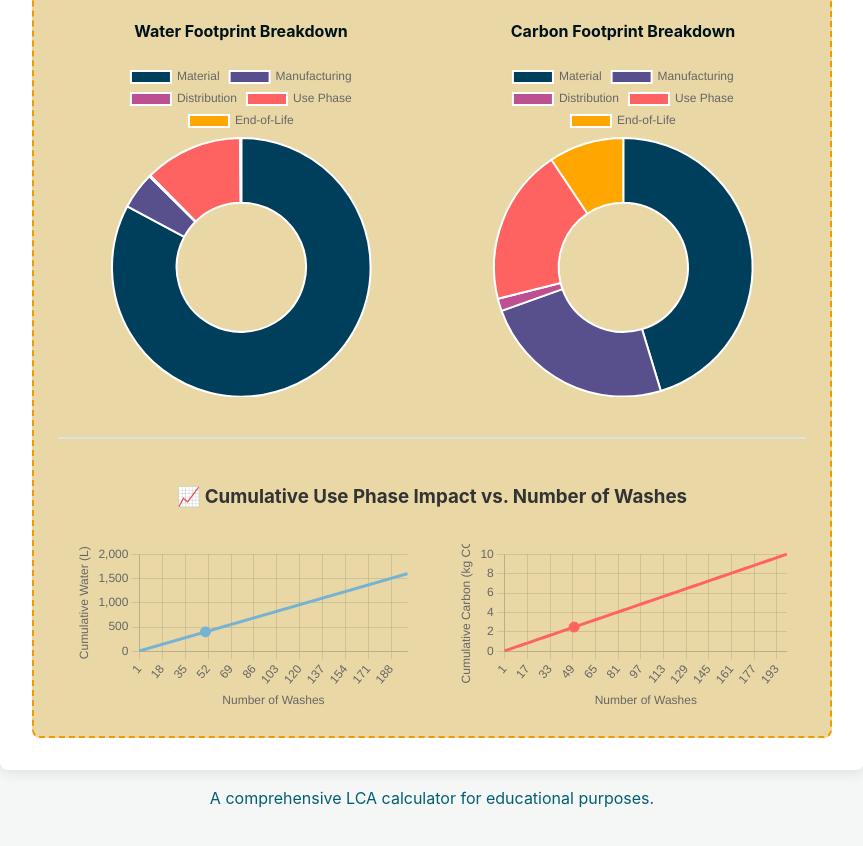
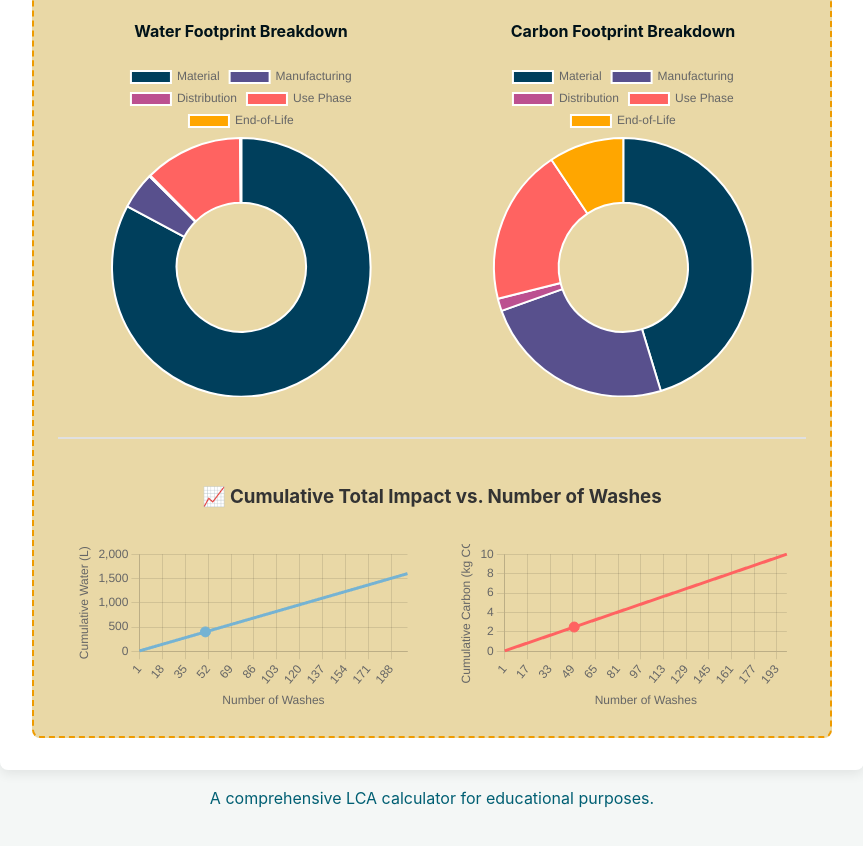
Before and after one commit to DRWagner16/lca-clothing-calculator, a plain HTML site: page index.html in a window 1280 px wide. Shown: the part 1937-2783 px from the top of the page, without its empty margins (208-1071 px from the left). Drawn offline with nearby package versions, Linux system fonts and the light colour scheme.

Commit message:
Update index.html

```diff
--- a/index.html
+++ b/index.html
@@ -106,7 +106,7 @@
             </div>
 
             <div class="line-charts-container">
-                <h3>📈 Cumulative Use Phase Impact vs. Number of Washes</h3>
+                <h3>📈 Cumulative Total Impact vs. Number of Washes</h3>
                 <div class="charts-display">
                     <div class="chart-container">
                         <canvas id="waterLineChart"></canvas>
```
